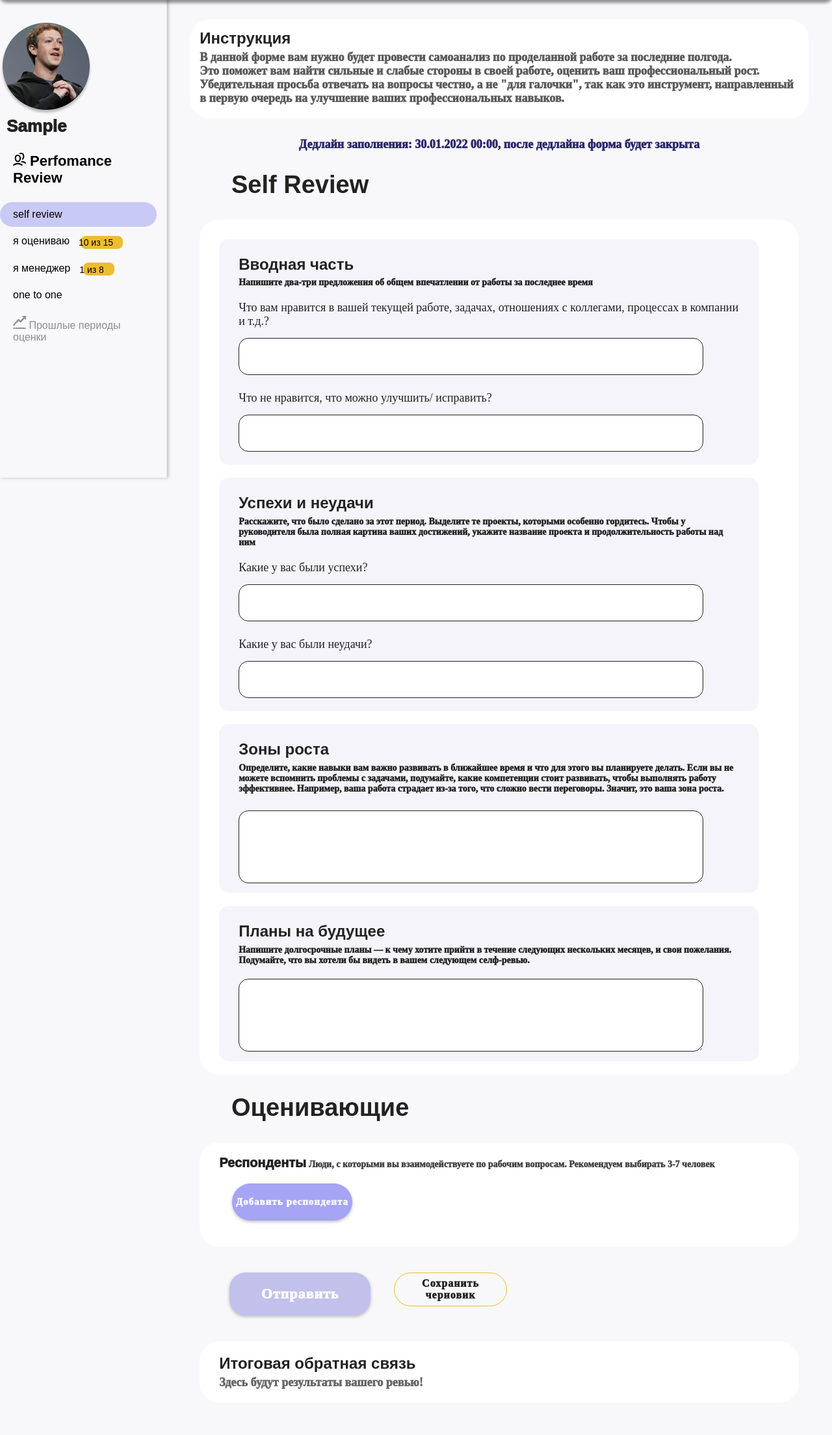
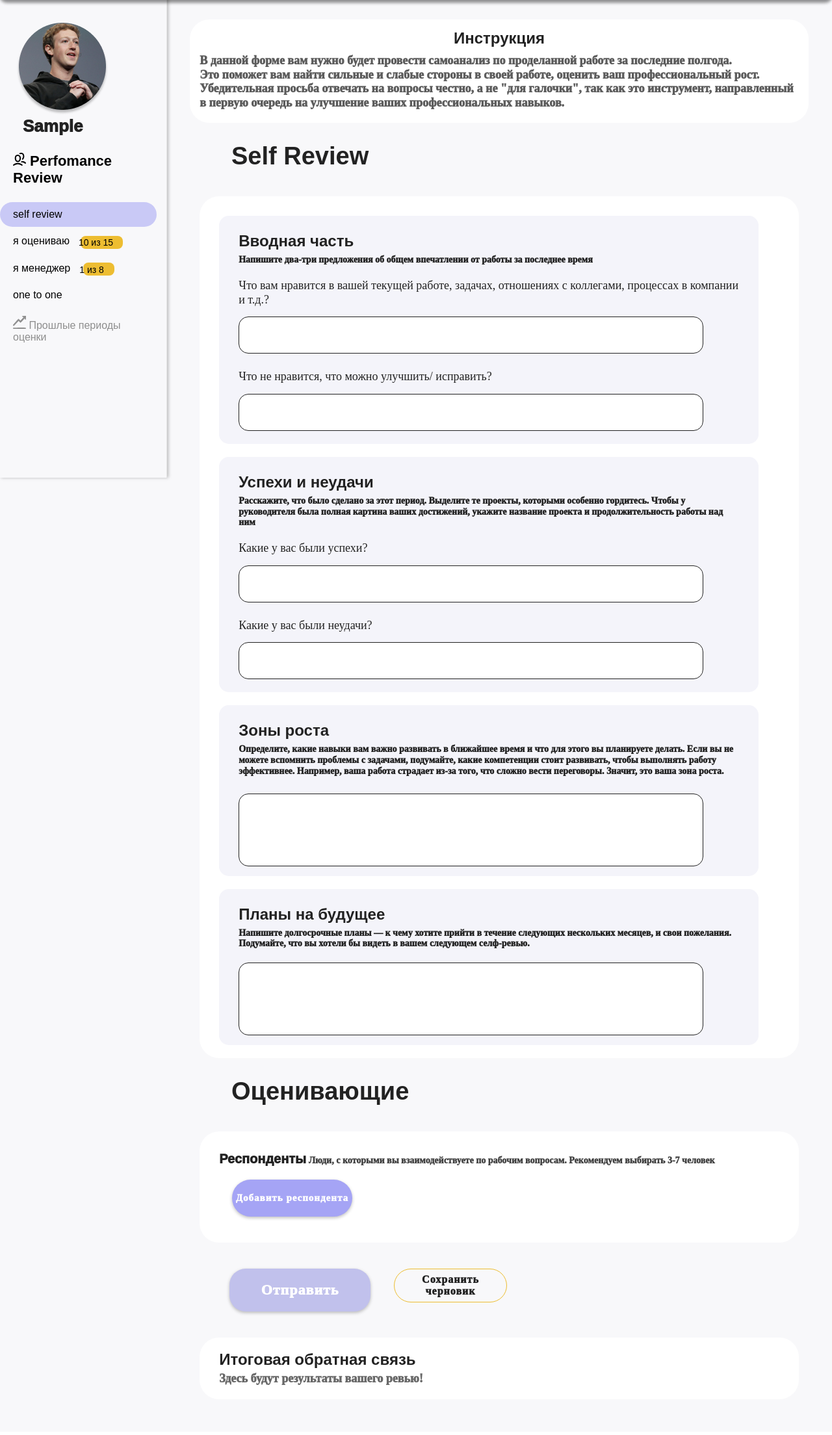
Before and after one commit to snooperv/perforator-back, a Django app: page /perforator/ in a window 1280 px wide. Shown: the part 65-2273 px from the top of the page at 65% size. After the commit the page ends 2196 px from the top, so only its background shows below. Run offline with Django 3.2, Linux system fonts and the light colour scheme; the visitor is signed in with stand-in values (Sample User, id 1); some libraries are stand-ins or nearby versions; some web fonts are replaced.

Commit message:
Подправленная верстка

```diff
--- a/api/perforator/static/css/me-estimate.css
+++ b/api/perforator/static/css/me-estimate.css
@@ -192,7 +192,7 @@ p.description {
   color: #3c3c3c;
 }
 
-input[type=submit] {
+.send {
     font-family: 'Gotham Pro light';
     font-weight: 1000;
     letter-spacing: 1px;
@@ -203,9 +203,9 @@ input[type=submit] {
     width: 250px;
     text-align: center;
     display: inline-block;
-    font-size: 20px;
+    font-size: 15px;
     cursor: pointer;
-    border-radius: 25px;
+    border-radius: 15px;
     -webkit-transition: all 0.3s ease-in-out;
     -moz-transition: all 0.3s ease-in-out;
     -ms-transition: all 0.3s ease-in-out;
--- a/api/perforator/static/css/self-review.css
+++ b/api/perforator/static/css/self-review.css
@@ -9,6 +9,12 @@ p {
     font-weight: 1000;
     color: #222222;
     margin: 0;
+    line-height: 1.2;
+    margin-top: 10px;
+}
+
+.instr-title {
+    text-align: center;
 }
 
 .self-review {
@@ -40,6 +46,7 @@ p {
     font-size: 38px;
     align-self: start;
     margin-left: 100px;
+    margin-bottom: 40px;
 }
 
 
@@ -123,7 +130,7 @@ p {
     margin-bottom: 20px;
 }
 
-input[type=text] {
+.text-input {
     background-color: #ffffff;
     color: #0d0d0d;
     padding: 15px 10px;
@@ -175,6 +182,7 @@ input[type=submit]:active {
     width: 90%;
     padding: 10px;
     font-size: 16px;
+    resize: none;
 }
 
 .add-peer {
--- a/api/perforator/static/css/sidebar.css
+++ b/api/perforator/static/css/sidebar.css
@@ -16,6 +16,7 @@ a {
     color: #000;
     margin-top: 100px;
     /* height: 7.25em; */
+    margin-left: 25px;
 }
 
 .profile-div h2 {
@@ -61,7 +62,7 @@ a {
     font-size: 18px;
     font-weight: 700;
     color: #000;
-    margin: 0 15px 0 5px;
+    margin: 0 15px 0 15px;
     background-color: transparent;
     margin-top: 0.2em;
 }
--- a/api/perforator/templates/base.html
+++ b/api/perforator/templates/base.html
@@ -13,6 +13,9 @@
     <!-- Добавление дополнительного статического CSS файла -->
     {% load static %}
     <link rel="stylesheet" href="{% static 'css/baseStyles.css' %}">
+    <!-- Иконки -->
+    <link rel="stylesheet" href="{% static 'css/font-awesome.css' %}">
+    <link rel="stylesheet" href="{% static 'css/font-awesome.min.css' %}">
 </head>
 <body>
 <div id="content">
--- a/api/perforator/templates/main/headAndSidebar/sidebar.html
+++ b/api/perforator/templates/main/headAndSidebar/sidebar.html
@@ -43,8 +43,8 @@
                 <div class="link-container">
                     я оцениваю
                     <div class="amount-bg"></div>
-                    <span class="amount">10 из 15</span>
-                </div>
+                        <span class="amount">10 из 15</span>
+                    </div>
             </a>
         </nav>
         <router-link
--- a/api/perforator/templates/main/mainfiles/self_review.html
+++ b/api/perforator/templates/main/mainfiles/self_review.html
@@ -6,7 +6,7 @@
 {% block mainContent %}
     <div class="self-review">
         <div class="instruction">
-            <h3 style="margin-bottom: 5px;">Инструкция</h3>
+            <h3 class="instr-title" >Инструкция</h3>
             <p>
                 В данной форме вам нужно будет провести самоанализ по проделанной работе за последние полгода.
                 <br>Это поможет вам найти сильные и слабые стороны в своей работе, оценить ваш профессиональный рост.
@@ -14,10 +14,6 @@
                 направленный в первую очередь на улучшение ваших профессиональных навыков.
             </p>
         </div>
-        <p class="deadline">
-            <!--<fa icon="clock"/>-->
-            Дедлайн заполнения: 30.01.2022 00:00, после дедлайна форма будет закрыта
-        </p>
         <h2 class="title">Self Review</h2>
         <div class="form">
             <div class="container">
@@ -27,9 +23,9 @@
                         время</p>
                     <p class="question">Что вам нравится в вашей текущей работе, задачах, отношениях с коллегами,
                         процессах в компании и т.д.? </p>
-                    <input type="text">
+                    <input type="text" class="text-input">
                     <p class="question">Что не нравится, что можно улучшить/ исправить?</p>
-                    <input type="text">
+                    <input type="text" class="text-input">
                 </div>
                 <div id="progress">
                     <h4>Успехи и неудачи</h4>
@@ -41,11 +37,11 @@
                     <p class="question">
                         Какие у вас были успехи?
                     </p>
-                    <input type="text">
+                    <input type="text" class="text-input">
                     <p class="question">
                         Какие у вас были неудачи?
                     </p>
-                    <input type="text">
+                    <input type="text" class="text-input">
                 </div>
                 <div id="improvement-zones">
                     <h4>Зоны роста</h4>
```
Also changed, not shown: api/perforator/templates/main/mainfiles/i_rate.html (+9 -8 lines).
